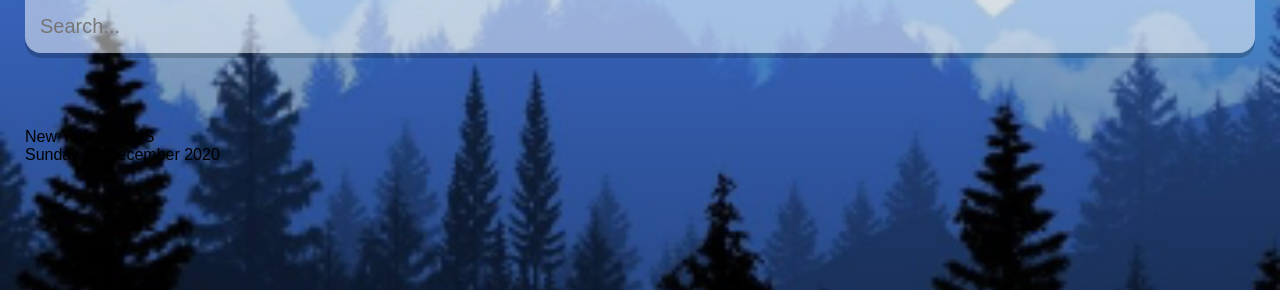
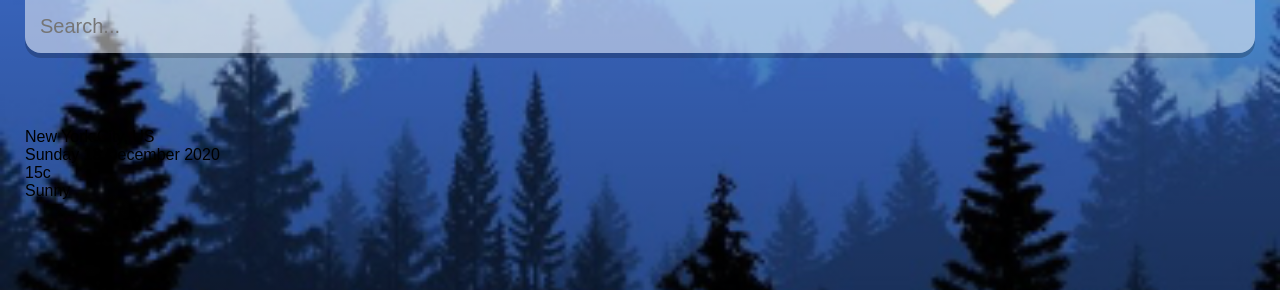
Before and after one commit to amer519/weather-app, a React (Create React App) app: page / in a window 1280 px wide. Shown: the top 290 px of the page. Built offline with nearby package versions, Linux system fonts and the light colour scheme.

Commit message:
app.js adjustments

```diff
--- a/src/App.js
+++ b/src/App.js
@@ -33,6 +33,14 @@ function App() {
           <div className='location'>New York City, US</div>
           <div className='date'>{dateBuilder(new Date())}</div>
         </div>
+        <div classname='weather-box'>
+          <div className='temp'>
+            15c
+          </div>
+          <div className='weather'>
+            Sunny
+          </div>
+        </div>
       </main>
     </div>
   );
```
Also changed, not shown: 1 other file (tests, documents, lock files or other folders).
